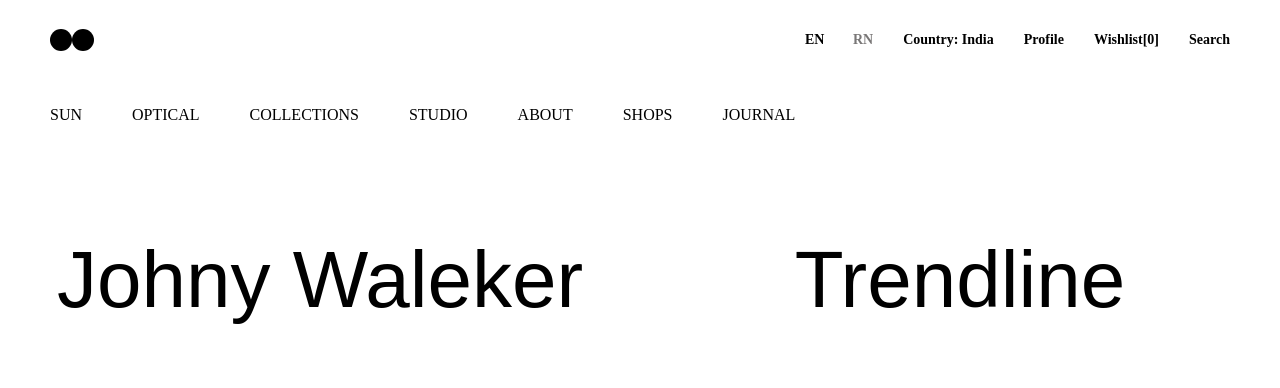
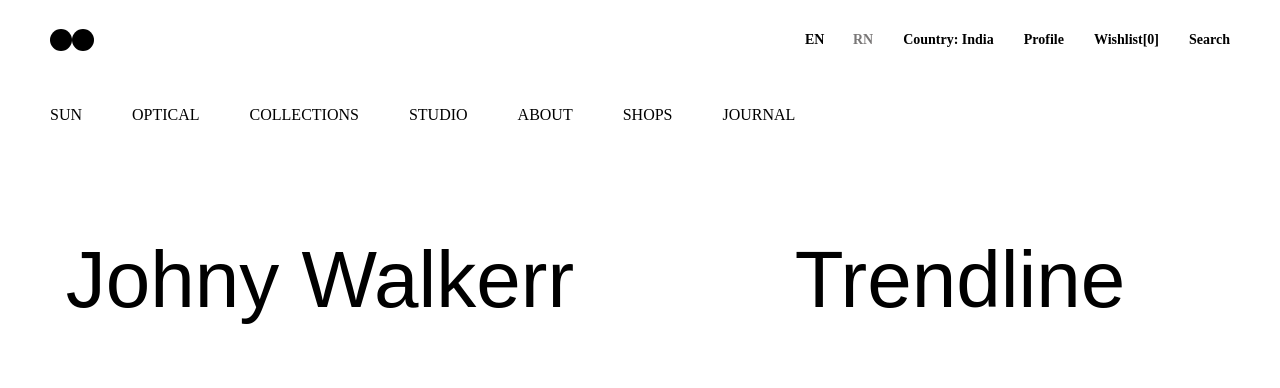
Before and after one commit to hardik0924/Project-5, a plain HTML site: page index.html in a window 1280 px wide. Shown: the top 388 px of the page. Drawn offline with nearby package versions, Linux system fonts and the light colour scheme.

Commit message:
Update index.html

```diff
--- a/index.html
+++ b/index.html
@@ -37,7 +37,7 @@
         <div id="content">
             <div id="text-content">
                 <div class="text-elem">
-                   <h1>Johny Waleker</h1>
+                   <h1>Johny Walkerr</h1>
                 </div>
                 <div class="text-elem">
                     <h1>Trendline</h1>
@@ -47,7 +47,7 @@
                     <h1> Blender</h1>
                 </div>
                 <div class="text-elem">
-                    <h1>Johny Waleker</h1>
+                    <h1>Johny Walker</h1>
                  </div>
                  <div class="text-elem">
                      <h1>Trendline</h1>
```
